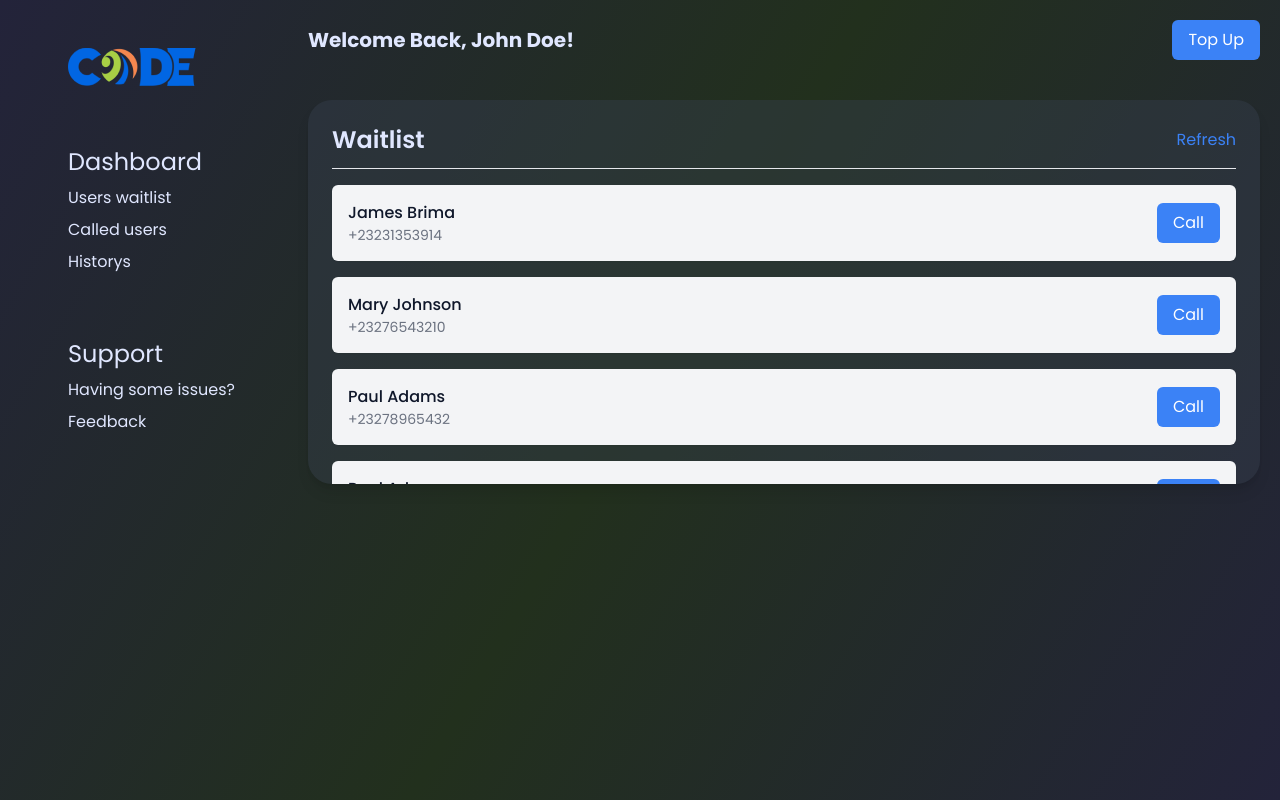
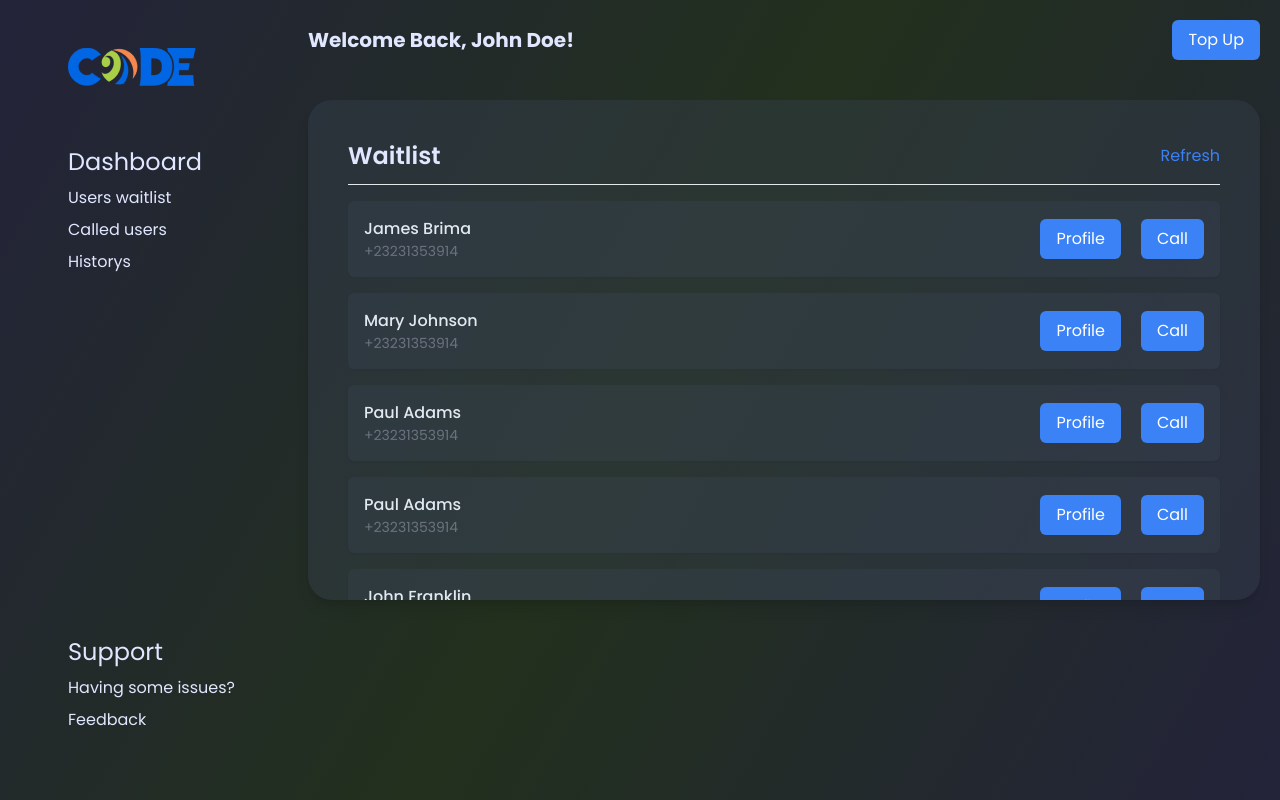
Before and after one commit to abdullah4tech/CODE-waitlist-system, a Vue app: page /dashboard in a window 1280 px wide. Built offline with nearby package versions, Linux system fonts and the light colour scheme.

Commit message:
feat: updated the UI for the Dashboard

```diff
--- a/src/assets/main.css
+++ b/src/assets/main.css
@@ -5,3 +5,20 @@
 body {
   font-family: 'Prata', sans-serif;
 }
+
+/* width */
+::-webkit-scrollbar {
+  width: 8px;
+}
+
+
+/* Handle */
+::-webkit-scrollbar-thumb {
+  background: #888;
+  border-radius: 5px;
+}
+
+/* Handle on hover */
+::-webkit-scrollbar-thumb:hover {
+  background: #555;
+}
--- /dev/null
+++ b/src/components/WaitLists.vue
@@ -0,0 +1,52 @@
+<script setup lang="ts">
+
+const users = [
+  {
+    name: 'James Brima',
+    phone: '+23231353914'
+  },
+  {
+    name: 'Mary Johnson',
+    phone: '+23276543210'
+  },
+  {
+    name: 'Paul Adams',
+    phone: '+23278965432'
+  },
+  {
+    name: 'Paul Adams',
+    phone: '+23278965432'
+  },
+  {
+    name: "John Franklin",
+    phone: "+23279584876"
+  }
+]
+
+</script>
+
+<template>
+
+  <!-- Waitlist Items -->
+  <div class="space-y-4">
+    <!-- Single Waitlist Entry -->
+    <div
+      v-for="(i, index) in users"
+      :key="index"
+      class="flex items-center justify-between p-4 bg-opacity-40 bg-gray-700 rounded-md shadow-sm"
+    >
+      <div>
+        <p class="font-medium text-slate-200">{{ i.name }}</p>
+        <p class="text-sm text-gray-500">+23231353914</p>
+      </div>
+      <div class="flex items-center gap-5">
+        <button class="bg-blue-500 text-white px-4 py-2 rounded-md hover:bg-green-600 transition">
+          Profile
+        </button>
+        <button class="bg-blue-500 text-white px-4 py-2 rounded-md hover:bg-green-600 transition">
+          Call
+        </button>
+      </div>
+    </div>
+  </div>
+</template>
--- a/src/views/Auth/LoginView.vue
+++ b/src/views/Auth/LoginView.vue
@@ -6,7 +6,7 @@ const isVisible = ref<boolean>(false)
 
 <template>
   <section class="font-poppins flex justify-center items-center h-screen">
-    <div class="w-[25%] p-9 border border-gray-600">
+    <div class="w-[30%] p-9 border border-gray-600">
       <div class="mb-5 flex flex-col gap-2">
         <h1 class="text-7xl">Login</h1>
         <p class="text-xs text-slate-700">Welcome back!</p>
--- a/src/views/Pages/Dashboard.vue
+++ b/src/views/Pages/Dashboard.vue
@@ -1,5 +1,6 @@
 <script setup lang="ts">
 import Logo from '@/assets/header_logo_2.png'
+import WaitLists from '@/components/WaitLists.vue'
 </script>
 
 <template>
@@ -7,7 +8,7 @@ import Logo from '@/assets/header_logo_2.png'
     <!-- Sidebar -->
     <div class="w-72 flex flex-col items-baseline p-12">
       <img class="w-22 pb-10" :src="Logo" alt="header_logo" />
-      <div class="flex m-5 flex-col gap-16 w-full">
+      <div class="flex h-full m-5 justify-between flex-col gap-16 w-full">
         <div class="flex flex-col gap-2 w-full">
           <h1 class="text-2xl">Dashboard</h1>
           <a class="hover:font-semibold" href="#">Users waitlist</a>
@@ -34,89 +35,15 @@ import Logo from '@/assets/header_logo_2.png'
 
       <!-- Waitlist Section -->
       <div
-    class="w-full h-96 rounded-3xl overflow-auto p-6 bg-opacity-40 bg-gray-700 shadow-lg"
+        class="w-full h-[500px] rounded-3xl overflow-auto p-10 bg-opacity-40 bg-gray-700 shadow-lg"
       >
-    <div class="flex items-center border-b pb-3 justify-between mb-4">
+        <div class="sticky flex items-center border-b pb-3 justify-between mb-4">
           <h2 class="text-2xl font-semibold">Waitlist</h2>
-      <button class="text-blue-500 hover:text-blue-600 transition">
-        Refresh
-      </button>
+          <button class="text-blue-500 hover:text-blue-600 transition">Refresh</button>
         </div>
-
-    <!-- Waitlist Items -->
-    <div class="space-y-4">
-      <!-- Single Waitlist Entry -->
-      <div
-        class="flex items-center justify-between p-4 bg-gray-100 rounded-md shadow-sm"
-      >
-        <div>
-          <p class="font-medium text-slate-900">James Brima</p>
-          <p class="text-sm text-gray-500">+23231353914</p>
-        </div>
-        <button
-          class="bg-blue-500 text-white px-4 py-2 rounded-md hover:bg-green-600 transition"
-        >
-          Call
-        </button>
-      </div>
-
-      <div
-        class="flex items-center justify-between p-4 bg-gray-100 rounded-md shadow-sm"
-      >
-        <div>
-          <p class="font-medium text-slate-900">Mary Johnson</p>
-          <p class="text-sm text-gray-500">+23276543210</p>
-        </div>
-        <button
-          class="bg-blue-500 text-white px-4 py-2 rounded-md hover:bg-green-600 transition"
-        >
-          Call
-        </button>
-      </div>
-
-      <div
-        class="flex items-center justify-between p-4 bg-gray-100 rounded-md shadow-sm"
-      >
-        <div>
-          <p class="font-medium text-slate-900">Paul Adams</p>
-          <p class="text-sm text-gray-500">+23278965432</p>
-        </div>
-        <button
-          class="bg-blue-500 text-white px-4 py-2 rounded-md hover:bg-green-600 transition"
-        >
-          Call
-        </button>
-      </div>
-      <div
-        class="flex items-center justify-between p-4 bg-gray-100 rounded-md shadow-sm"
-      >
-        <div>
-          <p class="font-medium text-slate-900">Paul Adams</p>
-          <p class="text-sm text-gray-500">+23278965432</p>
-        </div>
-        <button
-          class="bg-blue-500 text-white px-4 py-2 rounded-md hover:bg-green-600 transition"
-        >
-          Call
-        </button>
-      </div>
-      <div
-        class="flex items-center justify-between p-4 bg-gray-100 rounded-md shadow-sm"
-      >
-        <div>
-          <p class="font-medium text-slate-900">Paul Adams</p>
-          <p class="text-sm text-gray-500">+23278965432</p>
-        </div>
-        <button
-          class="bg-blue-500 text-white px-4 py-2 rounded-md hover:bg-green-600 transition"
-        >
-          Call
-        </button>
+        <WaitLists />
       </div>
     </div>
-  </div>
-</div>
-
   </section>
 </template>
 
```
Also changed, not shown: src/components/UserCalled.vue (added), src/components/WaitListHistory.vue (added). Lines whose indentation alone changed are shown as unchanged.
